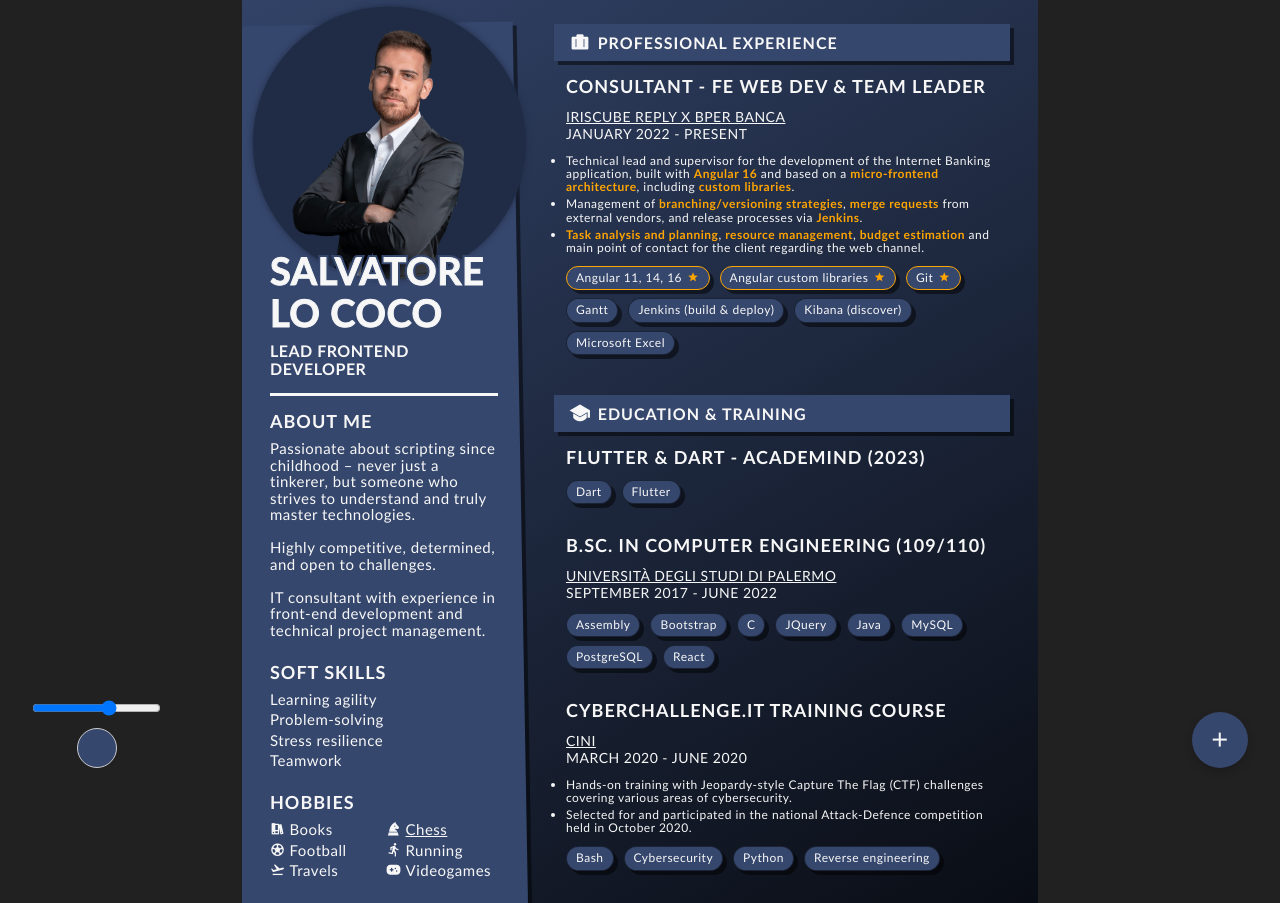
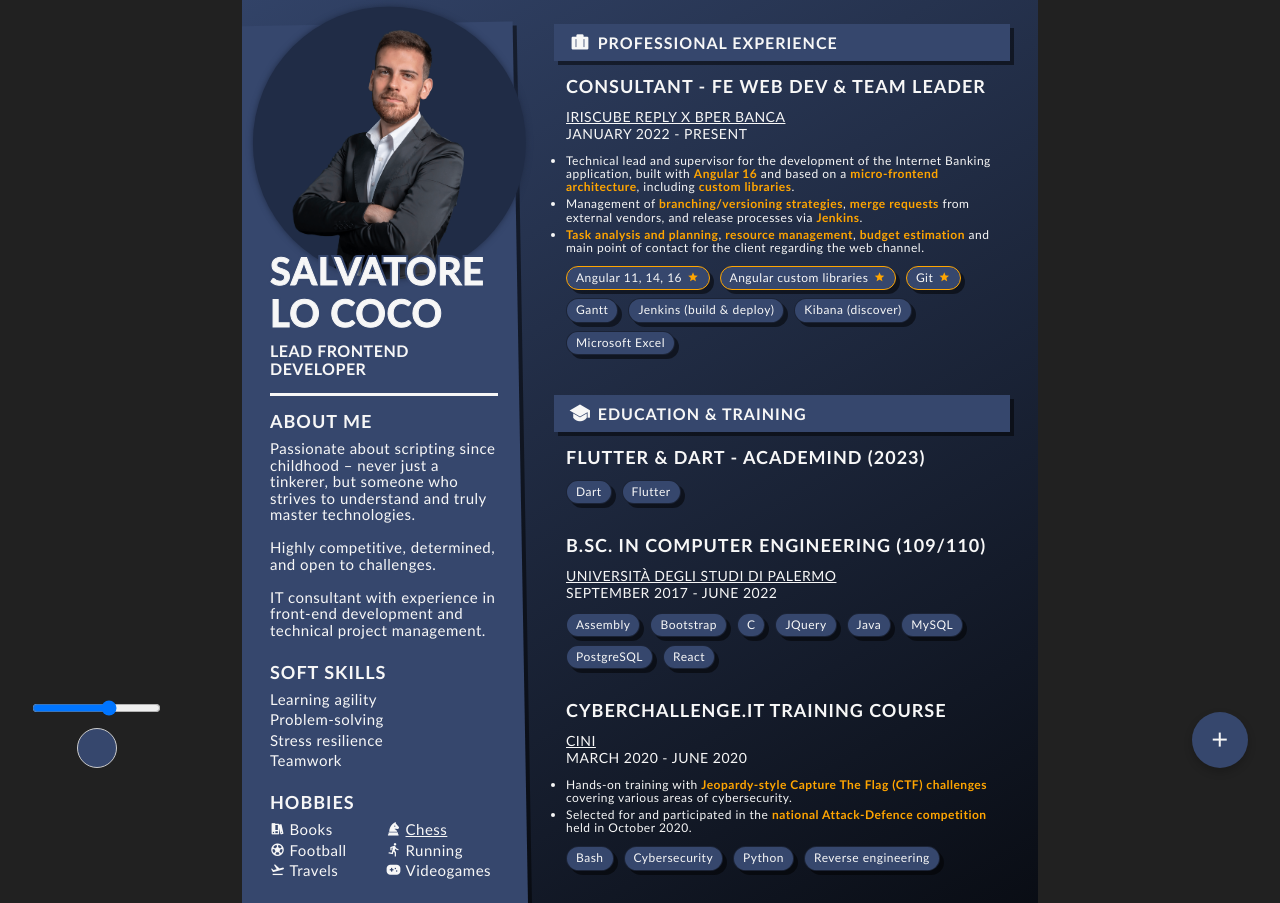
Before and after one commit to salvatorelococo/slc-cv, an Angular app: page / in a window 1280 px wide. Shown: the top 903 px of the page. Built offline with nearby package versions, Linux system fonts and the light colour scheme.

Commit message:
[chore] update sectionsList item description

```diff
--- a/src/app/constants/curriculum.constant.ts
+++ b/src/app/constants/curriculum.constant.ts
@@ -226,12 +226,12 @@ export function getCv(safeDatePipe: SafeDatePipe) {
 						},
 						descriptionsList: {
 							[Locale.EN]: [
-								'Hands-on training with Jeopardy-style Capture The Flag (CTF) challenges covering various areas of cybersecurity.',
-								'Selected for and participated in the national Attack-Defence competition held in October 2020.',
+								'Hands-on training with <span class="important">Jeopardy-style Capture The Flag (CTF) challenges</span> covering various areas of cybersecurity.',
+								'Selected for and participated in the <span class="important">national Attack-Defence competition</span> held in October 2020.',
 							],
 							[Locale.IT]: [
-								'Svolgimento di sfide Capture The Flag di tipo Jeopardy riguardanti diverse categorie della sicurezza informatica.',
-								"Sono stato selezionato per partecipare ed ho partecipato alla relativa competizione nazionale, di tipo Attack-Defence, svoltasi nell'Ottobre 2020.",
+								'Svolgimento di <span class="important">sfide Capture The Flag (CTF) di tipo Jeopardy</span> riguardanti diverse categorie della sicurezza informatica.',
+								"Sono stato selezionato per partecipare ed ho partecipato alla relativa <span class='important'>competizione nazionale, di tipo Attack-Defence</span>, svoltasi nell'Ottobre 2020.",
 							],
 						},
 						from: '2020-03',
```
